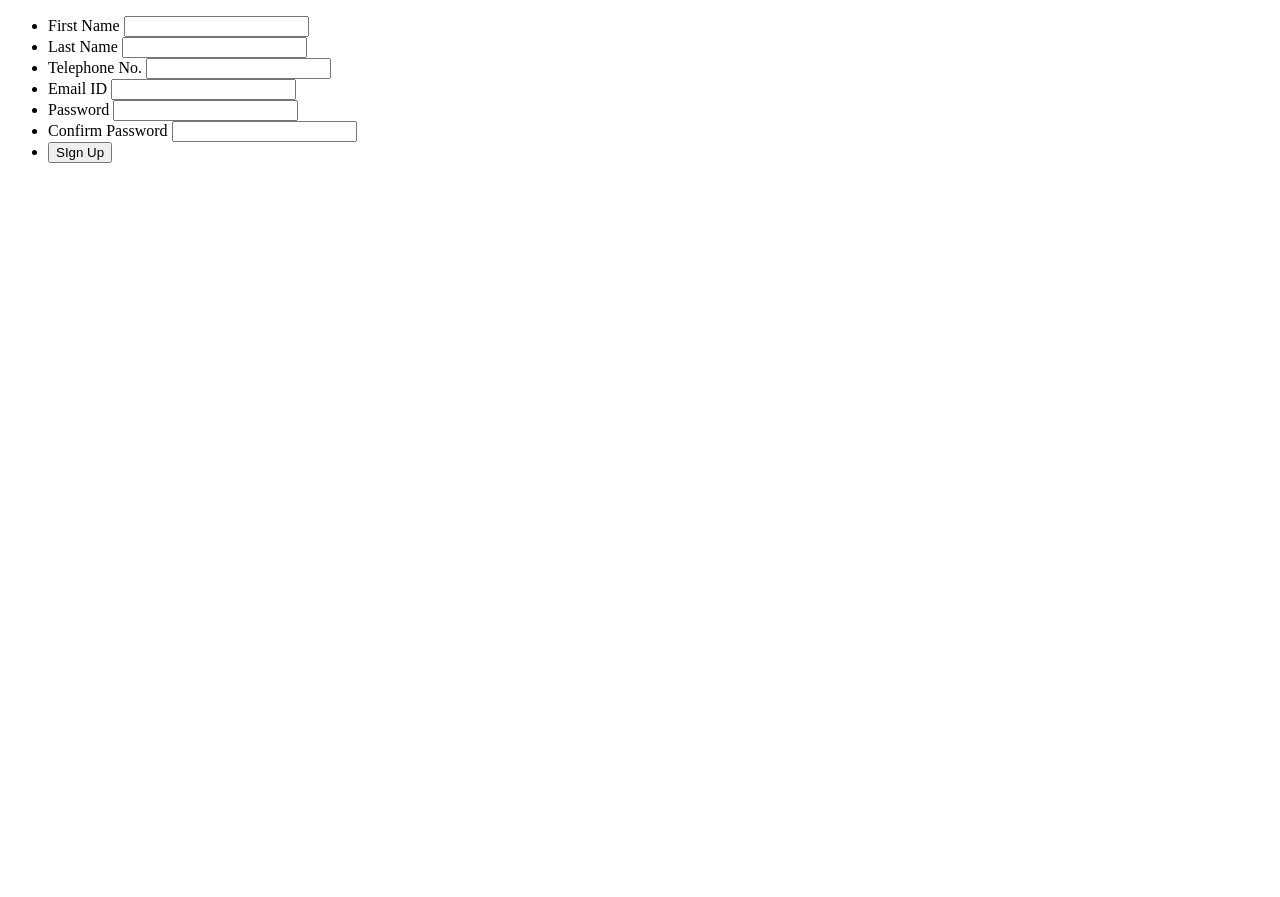
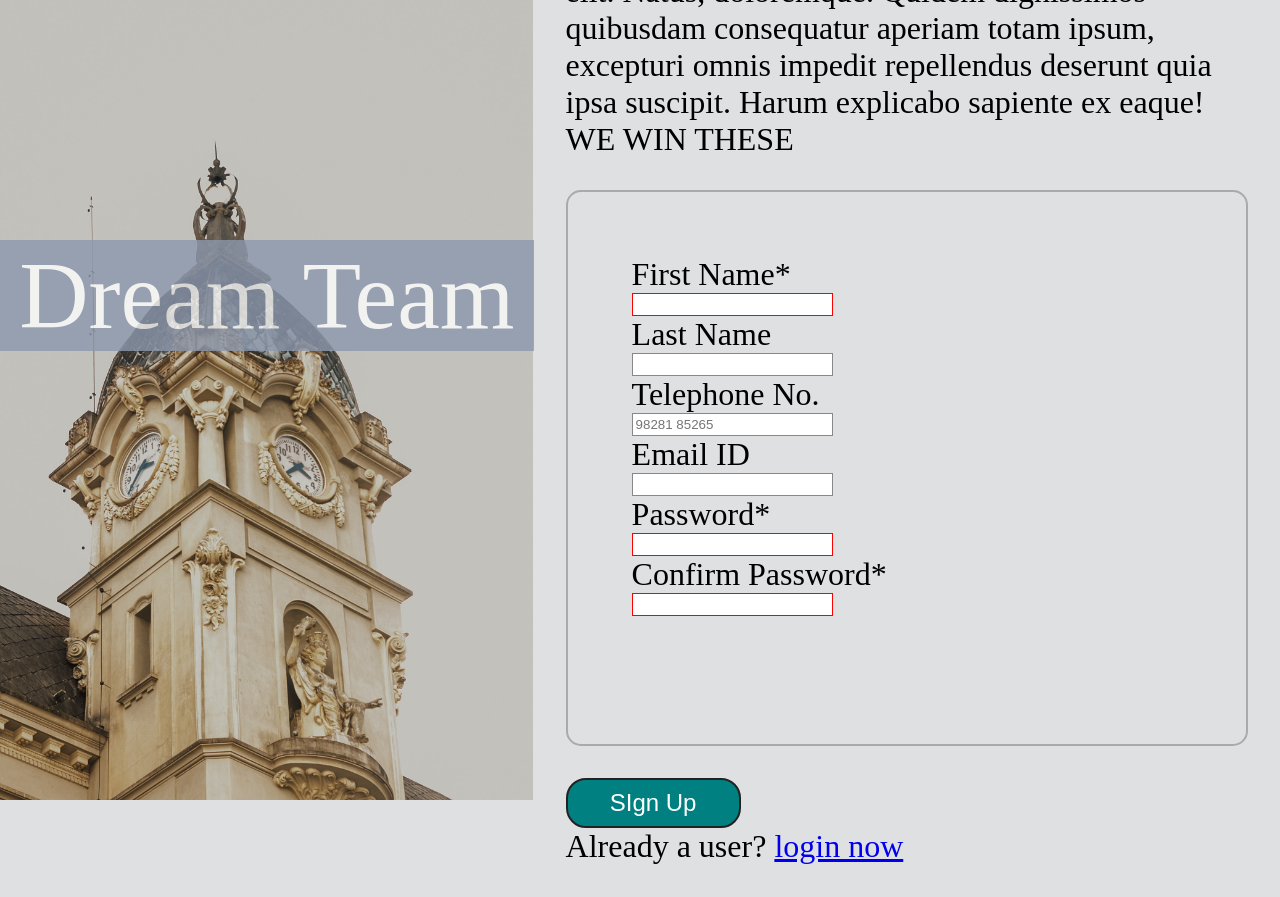
Before and after one commit to Akhil-ag001/Sign-Up-Form, a plain HTML site: page index.html in a window 1280 px wide. Before the commit the page ends 800 px from the top, so only its background shows below. Drawn offline with Linux system fonts and the light colour scheme; a web font is replaced by a local one.

Commit message:
All files added

```diff
--- /dev/null
+++ b/error.js
@@ -0,0 +1,24 @@
+const pass_correct = document.getElementById("user_password");
+const pass_check = document.getElementById("confirm_password");
+const error_msg = document.getElementById("error-msg");
+
+const error = "Passwords do not match";
+
+pass_check.addEventListener("input", ()=>{
+    if(pass_correct.value != pass_check.value){
+        displayError();
+        pass_check.setCustomValidity("Wrong password");
+    }
+    else{
+        removeError();
+        pass_check.setCustomValidity("");
+    }
+})
+
+function displayError(){
+    error_msg.textContent = error;
+}
+
+function removeError(){
+    error_msg.textContent = "";
+}
--- a/index.html
+++ b/index.html
@@ -5,19 +5,31 @@
     <meta http-equiv="X-UA-Compatible" content="IE=edge">
     <meta name="viewport" content="width=device-width, initial-scale=1.0">
     <title>Sign-Up Form</title>
+    <link rel="stylesheet" href="style.css">
+    <link rel="preconnect" href="https://fonts.googleapis.com">
+    <link rel="preconnect" href="https://fonts.gstatic.com" crossorigin>
+    <link href="https://fonts.googleapis.com/css2?family=Dongle&display=swap" rel="stylesheet">
 </head>
 <body>
+    <section class="image">
     <div id="side-image">
         <div id="side-text">
-
+            Dream Team
         </div>
     </div>
+    </section>
 
+    <section class="content">
+    <div>
+        Lorem ipsum dolor sit amet consectetur adipisicing elit. Natus, doloremque. Quidem dignissimos quibusdam consequatur aperiam totam ipsum, excepturi omnis impedit repellendus deserunt quia ipsa suscipit. Harum explicabo sapiente ex eaque!
+        <br>
+        WE WIN THESE
+    </div>
     <form action="#" method="post">
     <ul>
         <li>
-            <label for="first_name">First Name </label>
-            <input type="text" name="First name" id="first_name">
+            <label for="first_name">First Name*</label>
+            <input type="text" name="First name" id="first_name" required>
         </li>
         <li>
             <label for="last_name">Last Name</label>
@@ -25,24 +37,30 @@
         </li>
         <li>
             <label for="telephone">Telephone No.</label>
-            <input type="tel" name="Telephone" id="telephone">
+            <input type="tel" name="Telephone" id="telephone"
+            pattern="(\d{5}) ?(\d{5})"
+            placeholder="98281 85265"
+            title="Required format- 12345 67890">
         </li>
         <li>
             <label for="user_email">Email ID</label>
             <input type="email" name="Email id" id="user_email">
         </li>
         <li>
-            <label for="user_password">Password</label>
-            <input type="password" name="Password" id="user_password">
+            <label for="user_password">Password*</label>
+            <input type="password" name="Password" id="user_password" required>
         </li>
         <li>
-            <label for="confirm_password">Confirm Password</label>
-            <input type="password" name="Password check" id="confirm_password">
-        </li>
-        <li>
-            <button type="submit">SIgn Up</button>
+            <label for="confirm_password">Confirm Password*</label>
+            <input type="password" name="Password check" id="confirm_password" required>
+            <div id="error-msg"></div>
         </li>
     </ul>
+        <button type="submit">SIgn Up</button>
     </form>
+    <div>Already a user? <a href="#">login now</a></div>
+    </section>
+
+    <script src="error.js"></script>
 </body>
 </html>
--- /dev/null
+++ b/style.css
@@ -0,0 +1,95 @@
+html{
+    font-family: 'Dongle', 'sans-serif';
+    font-size: 16px;
+}
+
+body{
+    height: 100vh;
+    margin: 0;
+    padding: 0;
+    display: flex;
+    flex-direction: row;
+    justify-content: space-evenly;
+    align-items: center;
+    background-color: rgba(71, 75, 79, 0.17);
+}
+
+div{
+    margin: 0;
+    padding: 0;
+}
+
+#side-image{
+    background-image: url(Images/Image-1.jpg);
+    background-repeat: no-repeat;
+    background-size: contain;
+    height: 100vh;
+    width: calc(0.667 * 100vh);
+}
+
+#side-text{
+    padding-top: 2.5em;
+    width: auto;
+    background-clip: content-box;
+    text-align: center;
+    font-size: 6em;
+    background-color: #8d99ae;
+    color: white;
+    opacity: 0.8;
+
+}
+
+.content{
+    padding: 1em;
+    font-size: 2rem;
+}
+
+ul{
+    padding: 2em;
+    border: 2px solid #aaa;
+    border-radius: 15px;
+    box-shadow: 5px gray;
+    list-style-type: none;
+    display: flex;
+    justify-content: space-between;
+    flex-flow: row wrap;
+}
+
+li{
+    display: flex;
+    flex-direction: column;
+    width: 15em;
+}
+
+input{
+    width: 14.5em;
+    padding: 3px;
+}
+button{
+    width: 175px;
+    height: 50px;
+    font-size: 0.75em;
+    border: 2px solid #222;
+    border-radius: 20px;
+    background-color: teal;
+    color: white;
+}
+
+#error-msg{
+    font-size: inherit;
+    color: red;
+    height: 2em;
+    width: 15em;
+}
+
+input:valid{
+    border: 1px solid #888;
+}
+
+input:invalid{
+    border: 1.5px solid rgb(255, 0, 0);
+}
+
+input:focus{
+    border: 2px solid black;
+}
```
